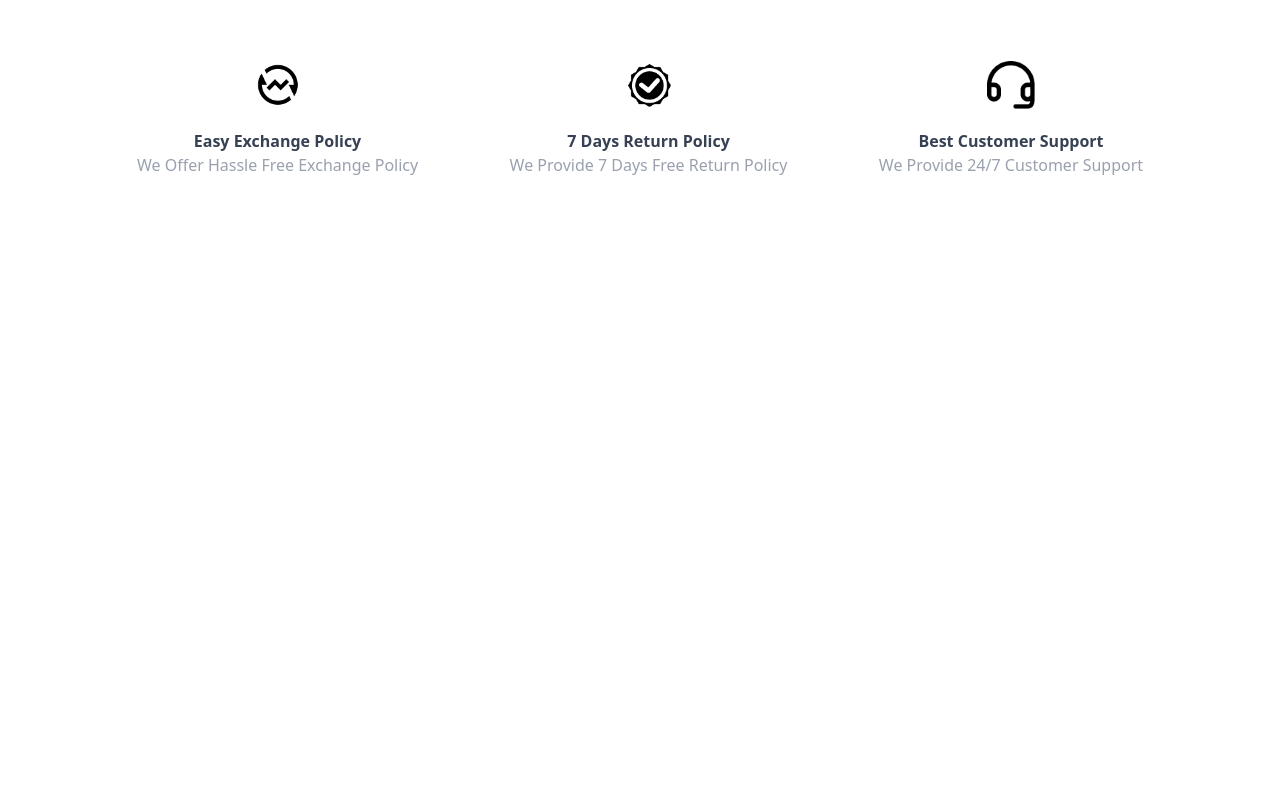
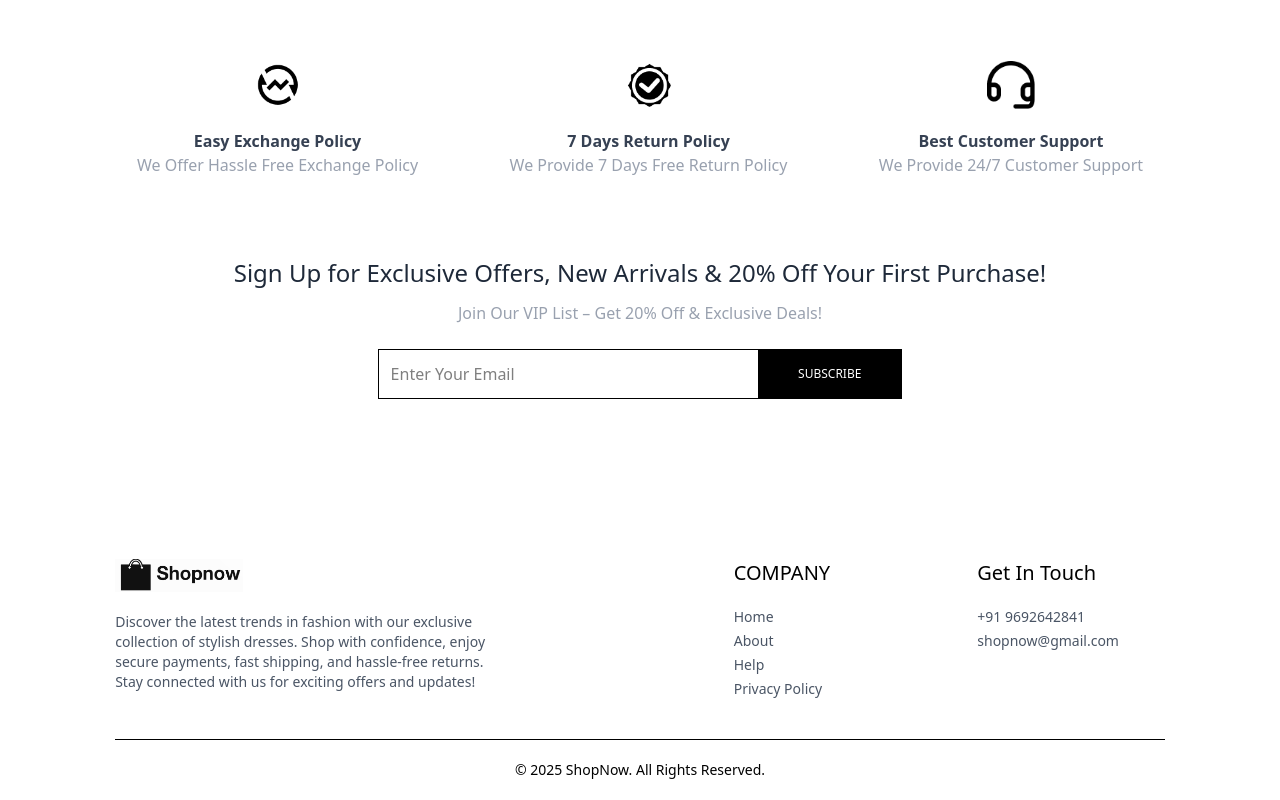
Before and after one commit to PratikParida2/E-Commerce-Project, a React (Vite) app: page / in a window 1280 px wide. Shown: the part 2186-2986 px from the top of the page. Before the commit the page ends 2443 px from the top, so only its background shows below. Built offline with nearby package versions, Linux system fonts and the light colour scheme.

Commit message:
Footer And Collection Section Improved

```diff
--- a/src/App.jsx
+++ b/src/App.jsx
@@ -10,6 +10,7 @@
 import PlaceOrder from './pages/PlaceOrder';
 import Product from './pages/Product';
 import NavBar from './components/NavBar';
+import Footer from './components/Footer';
 const App = () => {
   return (
     <div className='px-4 sm:px-[5vw] md:px-[7vw] lg:px-[9vw]'>
@@ -25,6 +26,7 @@
         <Route path='/place-order' element={<PlaceOrder/>}/>
         <Route path='/order' element={<Order/>}/>
       </Routes>
+      <Footer/>
     </div>
   )
 }
--- a/src/components/BestSeller.jsx
+++ b/src/components/BestSeller.jsx
@@ -14,7 +14,7 @@
                 Customer favorite! Grab our best seller before it’s gone!
             </p>
             </div>
-            <div className='grid grid-cols-2 sm:grid-cols-3 md:grid-cols-4 lg:grid-cols-5 gap-5'>
+            <div className='grid grid-cols-1 sm:grid-cols-3 md:grid-cols-4 lg:grid-cols-5 gap-5'>
                 {products.map((item,index)=>item.bestseller?<ShowProduct key={index} id={item._id} name={item.name} image={item.image} price={item.price}/>:null)}
             </div>
     </div>
--- /dev/null
+++ b/src/components/Footer.jsx
@@ -0,0 +1,37 @@
+import React from 'react'
+import { assets } from '../assets/frontend_assets/assets'
+
+const Footer = () => {
+  return (
+    <div>
+      <div className='flex flex-col sm:grid grid-cols-[3fr_1fr_1fr] gap-14 my-10 mt-40 text-sm'>
+        <div>
+            <img src={assets.logo} className='mb-5 w-32' alt="" />
+            <p className='w-full md:w-2/3 text-gray-600'>Discover the latest trends in fashion with our exclusive collection of stylish dresses. Shop with confidence, enjoy secure payments, fast shipping, and hassle-free returns. Stay connected with us for exciting offers and updates!</p>
+        </div>
+        <div>
+            <p className='text-xl font-medium mb-5'>COMPANY</p>
+            <ul className='flex flex-col gap-1 text-gray-600'>
+                <li>Home</li>
+                <li>About</li>
+                <li>Help</li>
+                <li>Privacy Policy</li>
+            </ul>
+        </div>
+        <div>
+            <p className='text-xl font-medium mb-5'>Get In Touch</p>
+            <ul className='flex flex-col gap-1 text-gray-600'>
+                <li>+91 9692642841</li>
+                <li>shopnow@gmail.com</li>
+            </ul>
+        </div>
+      </div>
+      <div>
+            <hr/>
+            <p className='py-5 text-sm text-center'>© 2025 ShopNow. All Rights Reserved. </p>
+        </div>
+    </div>
+  )
+}
+
+export default Footer
--- a/src/components/LatexCollection.jsx
+++ b/src/components/LatexCollection.jsx
@@ -13,7 +13,7 @@
             Fresh new arrival – grab yours before it's gone!
             </p>
       </div>
-      <div className='grid grid-cols-2 sm:grid-cols-3 md:grid-cols-4 lg:grid-cols-5 gap-5'>
+      <div className='grid grid-cols-1 sm:grid-cols-3 md:grid-cols-4 lg:grid-cols-5 gap-5'>
 
         {products.products.map((item, index) => index<10 ?<ShowProduct key={index} id={item._id} name={item.name} image={item.image} price={item.price} />:null)}
       </div>
--- a/src/components/NavBar.jsx
+++ b/src/components/NavBar.jsx
@@ -12,7 +12,7 @@
             <hr className="w-3/4 border-none h-[1.5px] bg-gray-700 hidden" />
         </NavLink>
 
-        <NavLink to='/collections' className='flex flex-col items-center gap-1'>
+        <NavLink to='/collection' className='flex flex-col items-center gap-1'>
             <p>Collections</p>
             <hr className="w-3/4 border-none h-[1.5px] bg-gray-700 hidden" />
         </NavLink>
@@ -53,7 +53,7 @@
                 <p>Back</p>
               </div>
               <NavLink to='/' className='pl-6 py-2 border'>Home</NavLink>
-              <NavLink to='/collections' className='pl-6 py-2 border'>Collections</NavLink>
+              <NavLink to='/collection' className='pl-6 py-2 border'>Collections</NavLink>
               <NavLink to='/about' className='pl-6 py-2 border'>About</NavLink>
               <NavLink to='/contact' className='pl-6 py-2 border'>Contact</NavLink>
           </div>
--- /dev/null
+++ b/src/components/NewsLetterBox.jsx
@@ -0,0 +1,22 @@
+import React from 'react'
+
+const NewsLetterBox = () => {
+    const handleSubmit=(event)=>
+    {
+        event.preventDefault();
+    }
+  return (
+    <div className='text-center'>
+      <p className='text-2xl font-medium text-gray-800'>Sign Up for Exclusive Offers, New Arrivals & 20% Off Your First Purchase!</p>
+      <p className='text-gray-400 mt-3'>
+      Join Our VIP List – Get 20% Off & Exclusive Deals!
+      </p>
+      <form className='w-full sm:w-1/2 flex items-center gep-3 mx-auto my-6 border pl-3' onSubmit={handleSubmit}>
+        <input className='w-full sm:flex-1 outline-none' type="email"  placeholder='Enter Your Email' required />
+        <button type='submit' className='bg-black text-white text-xs px-10 py-4 cursor-pointer'>SUBSCRIBE</button>
+      </form>
+    </div>
+  )
+}
+
+export default NewsLetterBox
--- a/src/pages/Collection.jsx
+++ b/src/pages/Collection.jsx
@@ -1,9 +1,25 @@
 import React from 'react'
+import { ShopContext } from '../context/ShopContext'
+import {useContext} from 'react'
+import ShowProduct from '../components/ShowProduct';
 
 const Collection = () => {
+  const {products}=useContext(ShopContext);
+  console.log(products);
+  console.log("Collection Page Yar");
   return (
-    <div>
-      <h1>Collection Page</h1>
+    <div className='flex flex-col sm:flex-row gap-1 sm:gap-10 pt-10 border-t'>
+      {/* Filter Section */}
+
+        <div className='min-w-60'>
+          <p className='my-2 text-xl flex items-center cursor-pointer gap-2 '>Filters</p>
+          <p></p>
+        </div>
+
+
+      <div className='grid grid-cols-1 sm:grid-cols-2 md:grid-cols-3 lg:grid-cols-4 gap-5'>
+        {products.map((item, index) => (<ShowProduct key={index} id={item._id} name={item.name} image={item.image} price={item.price}/>))}
+      </div>
     </div>
   )
 }
--- a/src/pages/Home.jsx
+++ b/src/pages/Home.jsx
@@ -3,6 +3,8 @@
 import LatexCollection from '../components/LatexCollection'
 import BestSeller from '../components/BestSeller'
 import OurPolicy from '../components/OurPolicy'
+import NewsLetterBox from '../components/NewsLetterBox'
+
 
 const Home = () => {
   return (
@@ -11,6 +13,7 @@
       <LatexCollection/>
       <BestSeller/>
       <OurPolicy/>
+      <NewsLetterBox/>
     </div>
   )
 }
```
